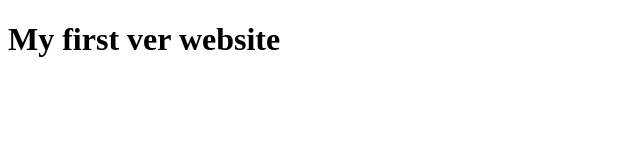
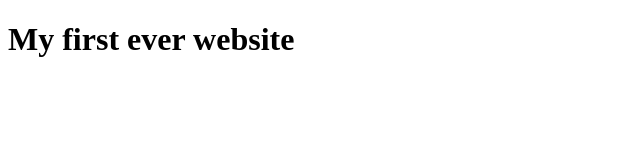
Before and after one commit to Riazul612/my-first-website, a plain HTML site: page index.html in a window 1280 px wide. Shown: the full height of the page, 0-640 px from the left. Drawn offline with Linux system fonts and the light colour scheme.

Commit message:
first ever commit

```diff
--- a/index.html
+++ b/index.html
@@ -7,6 +7,6 @@
     <title>Document</title>
 </head>
 <body>
-    <h1>My first ver website</h1>
+    <h1>My first ever website</h1>
 </body>
 </html>
```
